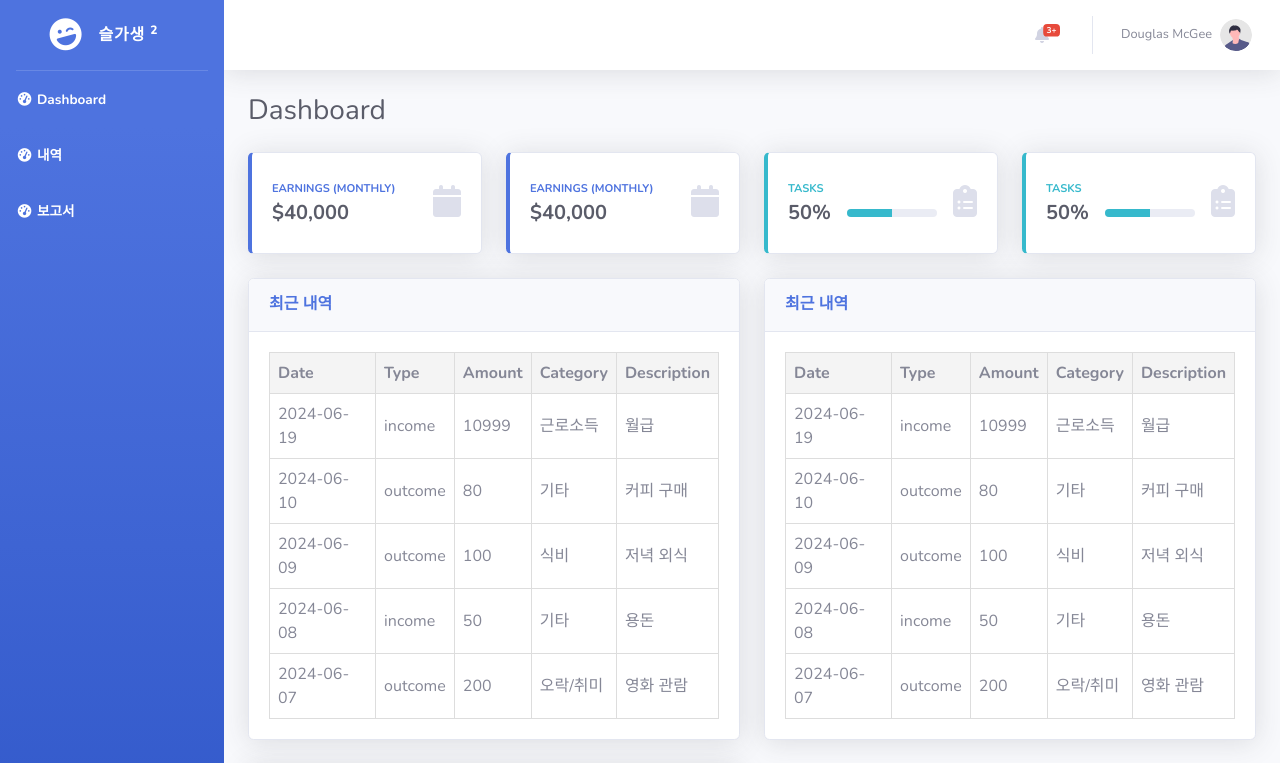
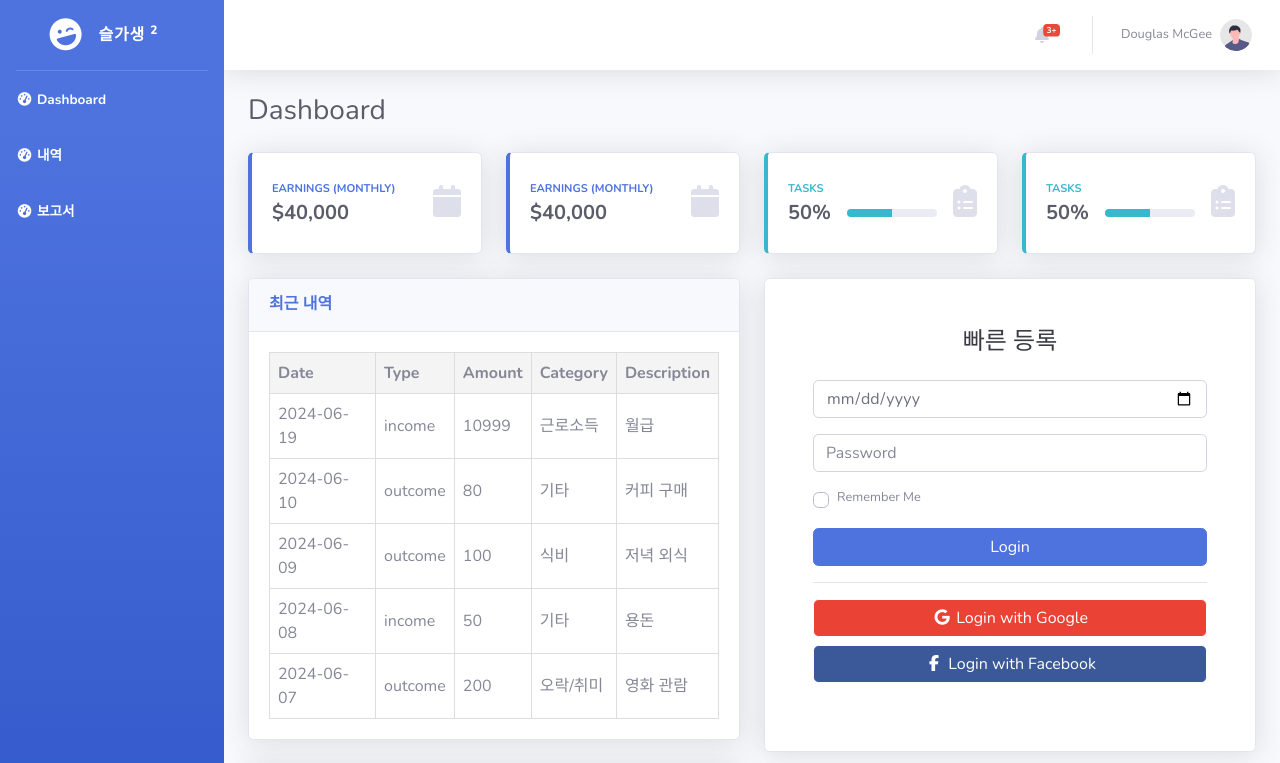
Before and after one commit to isj0228/sulgasaeng, a Vue app in the folder Skeleton_project/: page / in a window 1280 px wide. Shown: the top 763 px of the page. Built offline with nearby package versions, Linux system fonts and the light colour scheme; data requests are answered from the project's data file.

Commit message:
빠른 등록 별도 분리

```diff
--- /dev/null
+++ b/Skeleton_project/src/components/RecordForm.vue
@@ -0,0 +1,50 @@
+<template>
+    <div class="p-5">
+        <div class="text-center">
+            <h1 class="h4 text-gray-900 mb-4">빠른 등록</h1>
+        </div>
+        <form>
+            <div class="form-group">
+                <input type="date" class="form-control form-control-user" id="exampleInputdate"
+                    aria-describedby="dateHelp" placeholder="Enter date Address...">
+                <!-- <input type="date" class="form-control form-control-user" placeholder="Date" required /> -->
+            </div>
+            <div class="form-group">
+                <input type="password" class="form-control form-control-user" id="exampleInputPassword"
+                    placeholder="Password">
+            </div>
+            <div class="form-group">
+                <div class="custom-control custom-checkbox small">
+                    <input type="checkbox" class="custom-control-input" id="customCheck">
+                    <label class="custom-control-label" for="customCheck">Remember
+                        Me</label>
+                </div>
+            </div>
+            <a href="index.html" class="btn btn-primary btn-user btn-block">
+                Login
+            </a>
+            <hr>
+            <a href="index.html" class="btn btn-google btn-user btn-block">
+                <i class="fab fa-google fa-fw"></i> Login with Google
+            </a>
+            <a href="index.html" class="btn btn-facebook btn-user btn-block">
+                <i class="fab fa-facebook-f fa-fw"></i> Login with Facebook
+            </a>
+        </form>
+        <!-- <hr>
+                <div class="text-center">
+                  <a class="small" href="forgot-password.html">Forgot Password?</a>
+                </div>
+                <div class="text-center">
+                  <a class="small" href="register.html">Create an Account!</a>
+                </div> -->
+    </div>
+</template>
+
+<script>
+export default {
+
+}
+</script>
+
+<style lang="scss" scoped></style>
--- a/Skeleton_project/src/pages/Dashboard.vue
+++ b/Skeleton_project/src/pages/Dashboard.vue
@@ -46,11 +46,8 @@
     </div>
     <div class="col-lg-6 mb-4">
       <div class="card shadow mb-4">
-        <div class="card-header py-3">
-          <h6 class="m-0 font-weight-bold text-primary">최근 내역</h6>
-        </div>
-        <div class="card-body">
-          <Record />
+        <div class="card-body p-0">
+          <RecordForm />
         </div>
       </div>
     </div>
@@ -61,6 +58,7 @@
 import Record from "@/pages/Record1.vue" // Record1.vue를 불러옵니다
 import Card1 from "@/components/Card1.vue"
 import Card2 from "@/components/Card2.vue"
+import RecordForm from "@/components/RecordForm.vue"
 
 </script>
 
```
